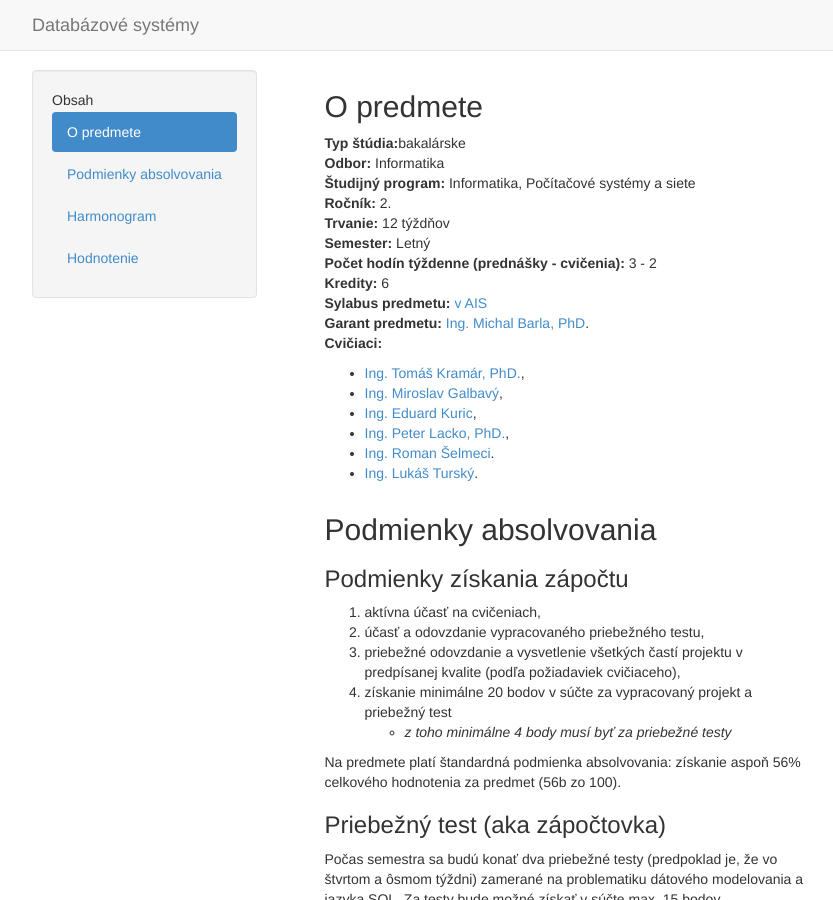
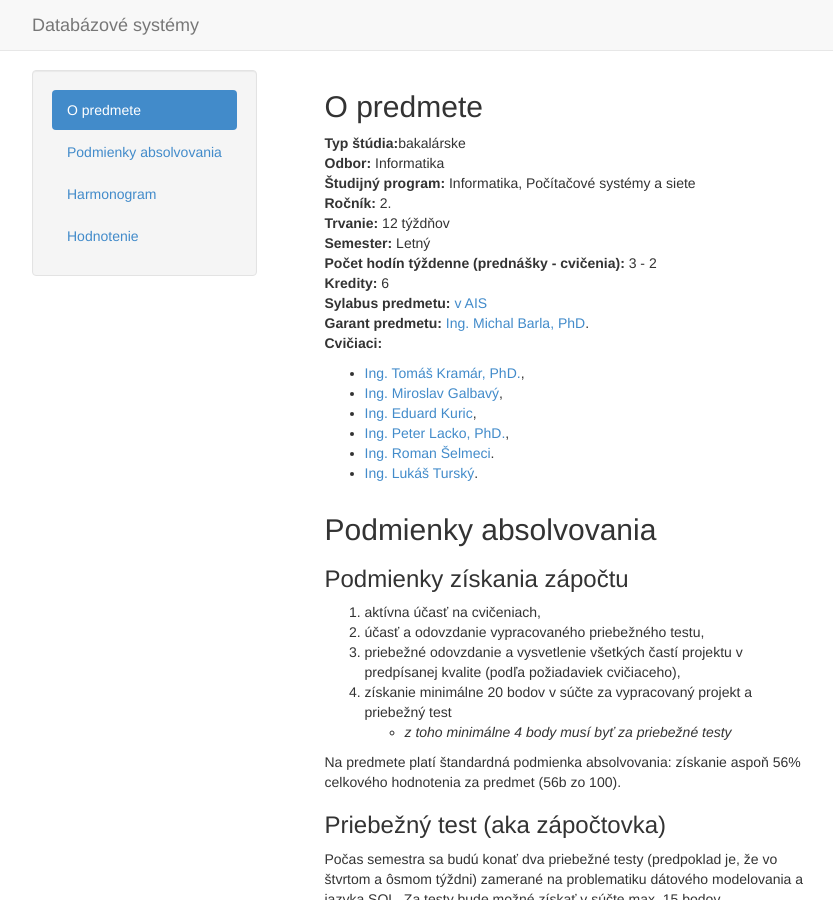
Before and after one commit to masusk/dbs-fiit.github.io, a Jekyll site: the page built from info/index.html, in a window 1280 px wide and 900 px high. Shown: the whole window, without its empty margins (38-871 px from the left). Built offline with Jekyll 4.4.1, drawn with Linux system fonts in a browser that asks for light colours; nearby versions of some CDN libraries; Markdown is read by kramdown in place of the engine named in the settings.

Commit message:
Cleaner ToCs

```diff
--- a/info/index.html
+++ b/info/index.html
@@ -6,7 +6,6 @@ title: Základné informácie
 <div class="row">
      <div id="sidebar" class="col-md-3">
 	<ul class="well nav nav-pills nav-stacked affix">
-	  <li class="nav-header">Obsah</li>
 	  <li class="active"><a href="#basic-info">O predmete</a></li>
 	  <li><a href="#conditions">Podmienky absolvovania</a></li>
 	  <li><a href="#schedule">Harmonogram</a></li>
@@ -78,7 +77,6 @@ title: Základné informácie
       <div class="row" id="schedule">
 	<div class="col-md-7">
             <h2>Harmonogram</h2>
-            <a name="schedule"></a>
             <p>Prednášky budú 2 + 1 hod. týždenne.</p>
             <p>Prednášky a cvičenia sa budú riadiť <a href="http://www.fiit.stuba.sk/generate_page.php?page_id=1670#ls" target="_blank">fakultným harmonogramom výučby v letnom semestri.</a></p>
 
@@ -88,7 +86,6 @@ title: Základné informácie
       <div class="row" id="scoring">
 	<div class="col-md-7">
 <h2>Hodnotenie</h2>
-            <a name="scoring"></a>
               <table style="font-size:13px" class="table-condensed">
                 <tr>
                   <td>Priebežný test</td>
--- a/project/index.html
+++ b/project/index.html
@@ -5,7 +5,6 @@ title:  "Projekt"
 <div class="row">
      <div id="sidebar" class="col-md-3">
 	<ul class="well nav nav-pills nav-stacked affix">
-          <li class="nav-header">Obsah</li>
             <li class="active"><a href="#basic-info">Zadanie</a></li>
             <li><a href="#schedule">Čo sa odovzdáva a kedy</a></li>
             <li><a href="#implementation">Implementačné prostredie</a></li>
```
